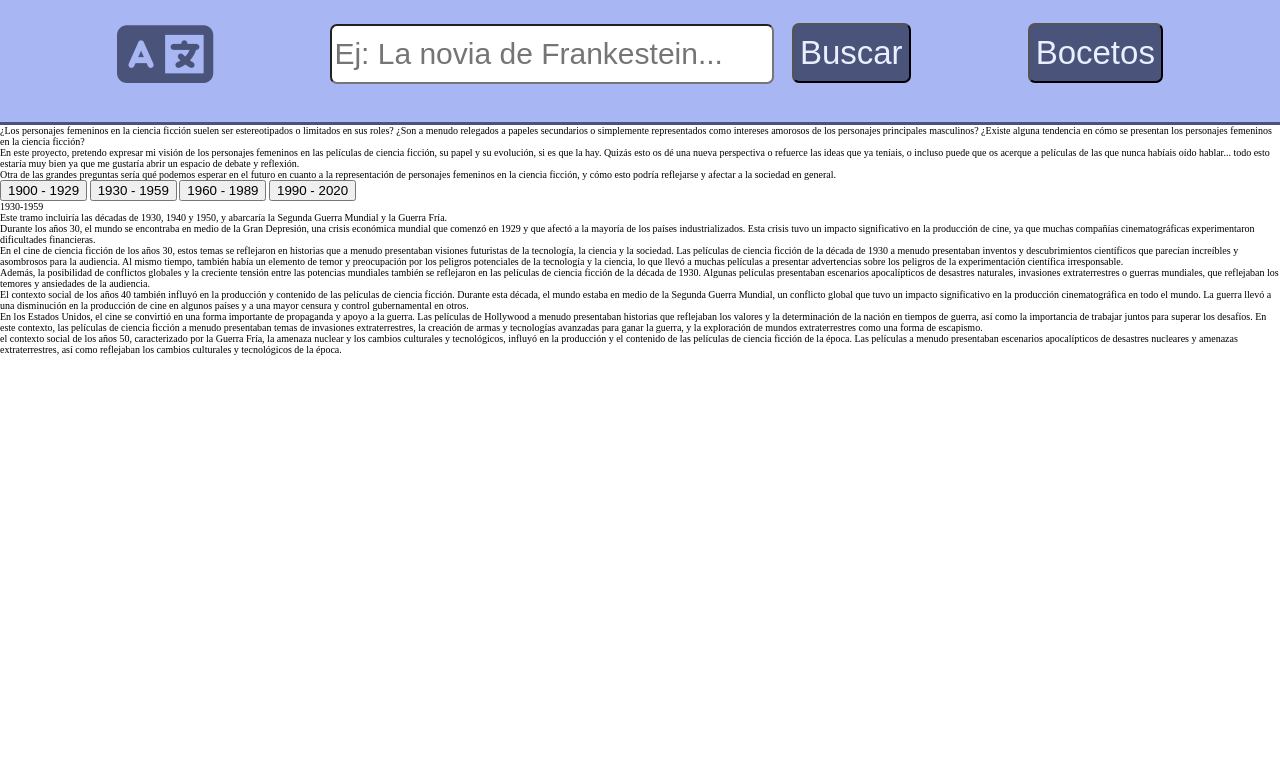
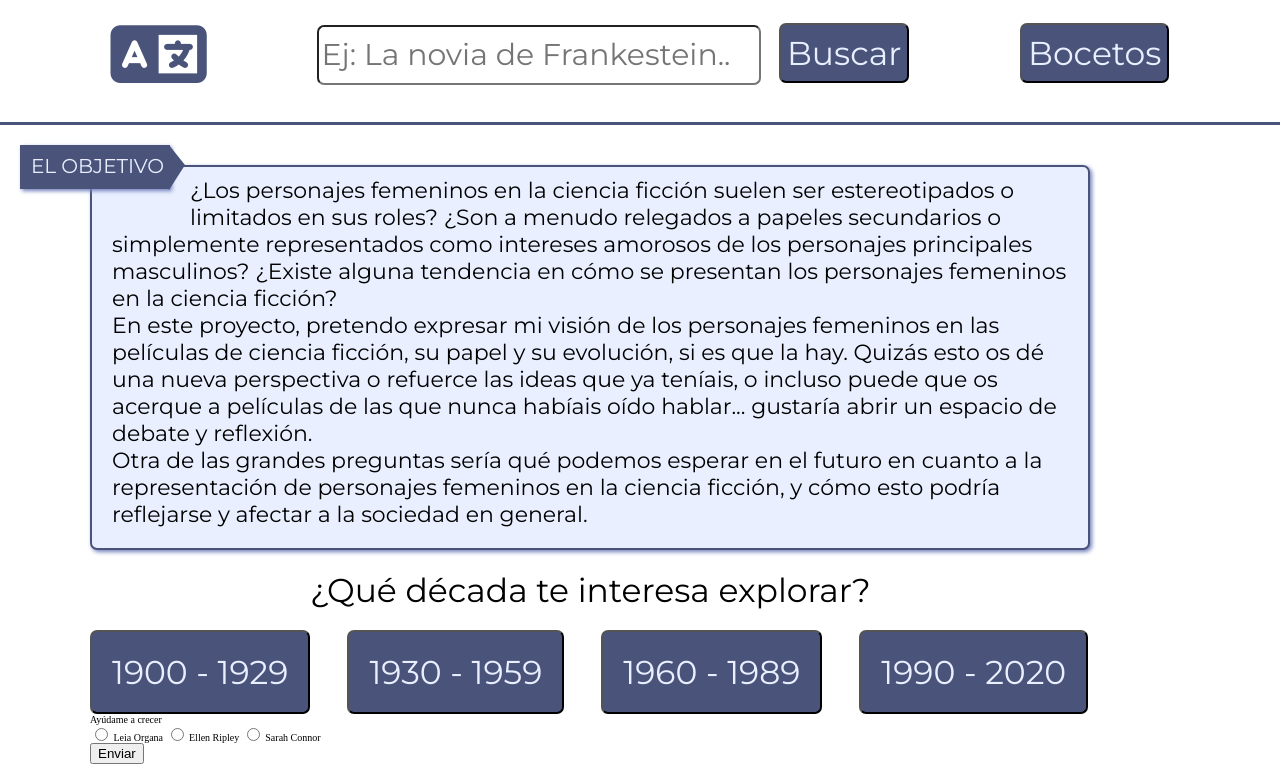
Before and after one commit to lauramorenochico/The-Lady-Project, a website: page src/html/index.html in a window 1280 px wide. Shown: the part 181-945 px from the top of the page. Before the commit the page ends 800 px from the top, so only its background shows below. Drawn offline with nearby package versions, Linux system fonts and the light colour scheme; files that its build step writes are made by us from their sources.

Commit message:
add section2

```diff
--- a/src/html/index.html
+++ b/src/html/index.html
@@ -8,7 +8,8 @@
     <link rel="stylesheet" href="https://cdnjs.cloudflare.com/ajax/libs/font-awesome/6.2.1/css/all.min.css" integrity="sha512-MV7K8+y+gLIBoVD59lQIYicR65iaqukzvf/nwasF0nqhPay5w/9lJmVM2hMDcnK1OnMGCdVK+iQrJ7lzPJQd1w==" crossorigin="anonymous" referrerpolicy="no-referrer" />
     <link rel="icon" href="./assets/images/favicon.png" />
     <link rel="preconnect" href="https://fonts.googleapis.com">
-
+    <link rel="preconnect" href="https://fonts.gstatic.com" crossorigin>
+    <link href="https://fonts.googleapis.com/css2?family=Montserrat:wght@400;700&display=swap" rel="stylesheet">
     <link rel="preconnect" href="https://fonts.googleapis.com">
     <link rel="preconnect" href="https://fonts.gstatic.com" crossorigin>
     <link href="https://fonts.googleapis.com/css2?family=Mr+Dafoe&display=swap" rel="stylesheet">
@@ -21,6 +22,5 @@
       <include src="./partials/footer.html"></include>
 
     </div>
-    <script src="./assets/js/main.js"></script>
   </body>
 </html>
--- a/src/html/partials/main.html
+++ b/src/html/partials/main.html
@@ -1,77 +1,50 @@
-<main>
-    <p>
-        ¿Los personajes femeninos en la ciencia ficción suelen ser estereotipados o limitados en sus roles? ¿Son a
-        menudo
-        relegados a papeles secundarios o simplemente representados como intereses amorosos de los personajes
-        principales
-        masculinos? ¿Existe alguna tendencia en cómo se presentan los personajes femeninos en la ciencia ficción?
-    </p>
-    <p>
-        En este proyecto, pretendo expresar mi visión de los personajes femeninos en las películas de ciencia ficción,
-        su papel
-        y su evolución, si es que la hay. Quizás esto os dé una nueva perspectiva o refuerce las ideas que ya teníais, o
-        incluso
-        puede que os acerque a películas de las que nunca habíais oído hablar... todo esto estaría muy bien ya que me
-        gustaría
-        abrir un espacio de debate y reflexión.
-    </p>
-    <p>
-        Otra de las grandes preguntas sería qué podemos esperar en el futuro en cuanto a la representación de personajes
-        femeninos en la ciencia ficción, y cómo esto podría reflejarse y afectar a la sociedad en general.
-    </p>
 
-    <div class="grid-container">
-        <a href="#seccion1"><button>1900 - 1929</button></a>
-        <a href="#section2"><button>1930 - 1959</button></a>
-        <a href="#seccion3"><button>1960 - 1989</button></a>
-        <a href="#seccion4"><button>1990 - 2020</button></a>
+<div class="arrowRight"> EL OBJETIVO</div>
+<main class="main">
+
+    <p class="main__paragraph">¿Los personajes femeninos en la ciencia ficción suelen ser estereotipados o limitados en sus roles? ¿Son a menudo relegados a papeles secundarios o simplemente representados como intereses amorosos de los personajes principales masculinos? ¿Existe alguna tendencia en cómo se presentan los personajes femeninos en la ciencia ficción?</br>
+    En este proyecto, pretendo expresar mi visión de los personajes femeninos en las películas de ciencia ficción, su papel y su evolución, si es que la hay. Quizás esto os dé una nueva perspectiva o refuerce las ideas que ya teníais, o  incluso puede que os acerque a películas de las que nunca habíais oído hablar... gustaría abrir un espacio de debate y reflexión. </br>
+    Otra de las grandes preguntas sería qué podemos esperar en el futuro en cuanto a la representación de personajes femeninos en la ciencia ficción, y cómo esto podría reflejarse y afectar a la sociedad en general. </p>
+
+    <h2 class="main__title">¿Qué década te interesa explorar?</h2>
+    <div class="main__grid">
+        <a href="#seccion1" target="_blank"><button class="main__grid--btn">1900 - 1929</button></a>
+        <a href="../section2.html" target="_blank"><button class="main__grid--btn">1930 - 1959</button></a>
+        <a href="#seccion3" target="_blank"><button class="main__grid--btn">1960 - 1989</button></a>
+        <a href="#seccion4" target="_blank"><button class="main__grid--btn">1990 - 2020</button></a>
     </div>
 
-    <div id="section2">
-        <h2>1930-1959</h2>
-        <p>Este tramo incluiría las décadas de 1930, 1940 y 1950, y abarcaría la Segunda Guerra Mundial y la Guerra
-            Fría.
-        </p>
-        <p>Durante los años 30, el mundo se encontraba en medio de la Gran Depresión, una crisis económica mundial que
-            comenzó en 1929 y que afectó a la mayoría de los países industrializados. Esta crisis tuvo un impacto
-            significativo en la producción de cine, ya que muchas compañías cinematográficas experimentaron dificultades
-            financieras.</p>
-        <p>En el cine de ciencia ficción de los años 30, estos temas se reflejaron en historias que a menudo presentaban
-            visiones futuristas de la tecnología, la ciencia y la sociedad. Las películas de ciencia ficción de la
-            década de
-            1930 a menudo presentaban inventos y descubrimientos científicos que parecían increíbles y asombrosos para
-            la
-            audiencia. Al mismo
-            tiempo, también había un elemento de temor y preocupación por los peligros potenciales de la tecnología y la
-            ciencia, lo que llevó a muchas películas a presentar advertencias sobre los peligros de la experimentación
-            científica irresponsable.</p>
-        <p>Además, la posibilidad de conflictos globales y la creciente tensión entre las potencias mundiales también se
-            reflejaron en las películas de ciencia ficción de la década de 1930. Algunas películas presentaban
-            escenarios
-            apocalípticos de desastres naturales, invasiones extraterrestres o guerras mundiales, que reflejaban los
-            temores
-            y ansiedades de la
-            audiencia.</p>
-        <p>El contexto social de los años 40 también influyó en la producción y contenido de las películas de ciencia
-            ficción.
-            Durante esta década, el mundo estaba en medio de la Segunda Guerra Mundial, un conflicto global que tuvo un
-            impacto significativo en la producción cinematográfica en todo el mundo. La guerra llevó a una disminución
-            en la
-            producción de cine en algunos países y a una mayor censura y control gubernamental en otros.</p>
-        <p>En los Estados Unidos, el cine se convirtió en una forma importante de propaganda y apoyo a la guerra. Las
-            películas de Hollywood a menudo presentaban historias que reflejaban los valores y la determinación de la
-            nación
-            en tiempos de guerra, así como la importancia de trabajar juntos para superar los desafíos. En este
-            contexto,
-            las películas de ciencia
-            ficción a menudo presentaban temas de invasiones extraterrestres, la creación de armas y tecnologías
-            avanzadas
-            para ganar la guerra, y la exploración de mundos extraterrestres como una forma de escapismo.</p>
-        <p>el contexto social de los años 50, caracterizado por la Guerra Fría, la amenaza nuclear y los cambios
-            culturales
-            y tecnológicos, influyó en la producción y el contenido de las películas de ciencia ficción de la época. Las
-            películas a menudo presentaban escenarios apocalípticos de desastres nucleares y amenazas extraterrestres,
-            así
-            como reflejaban los
-            cambios culturales y tecnológicos de la época.</p>
-</div>
+    <div class="main__encuesta">
+        <h2> Ayúdame a crecer </h2>
+        <form method="POST" action="#">
+            <div class="">
+            <label>
+            <input type="radio" name="opcion" value="opcion1">
+            Leia Organa
+            </label>
+            <label>
+            <input type="radio" name="opcion" value="opcion2">
+            Ellen Ripley
+            </label>
+            <label>
+            <input type="radio" name="opcion" value="opcion3">
+            Sarah Connor
+            </label>
+            </div>
+
+            <input class="main__encuesta--btn" type="submit" value="Enviar">
+            </form>
+
+    </div>
+
+
+    <!---<section id="section2">
+        <h2 class="main__sec2">1930-1959</h2>
+        <p class="main__sec2--paragraph">Este tramo incluiría las décadas de 1930, 1940 y 1950, y abarcaría la Segunda Guerra Mundial y la Guerra Fría. </br>
+        Durante los años 30, el mundo se encontraba en medio de la Gran Depresión, una crisis económica mundial que comenzó en 1929 y que afectó a la mayoría de los países industrializados. Esta crisis tuvo un impacto significativo en la producción de cine, ya que muchas compañías cinematográficas experimentaron dificultades           financieras.</br>
+       En el cine de ciencia ficción de los años 30, estos temas se reflejaron en historias que a menudo presentaban visiones futuristas de la tecnología, la ciencia y la sociedad.  Al mismo tiempo, también había un elemento de temor  por los peligros potenciales de esa tecnología, lo que llevó a muchas películas a presentar advertencias sobre la experimentación científica irresponsable.</br>
+        El contexto social de los años 40 también influyó en la producción y contenido de las películas de ciencia ficción.
+        Durante esta década, el mundo estaba en medio de la Segunda Guerra Mundial, un conflicto global que tuvo un impacto significativo en la producción cinematográfica en todo el mundo. La guerra llevó a una disminución en la producción de cine en algunos países y a una mayor censura y control gubernamental en otros.</br>
+        En los Estados Unidos, el cine se convirtió en una forma importante de propaganda y apoyo a la guerra. Las películas de Hollywood a menudo presentaban historias que reflejaban los valores y la determinación de la nación en tiempos de guerra, así como la importancia de trabajar juntos para superar los desafíos. En este contexto, las películas de ciencia ficción a menudo presentaban temas de invasiones extraterrestres, la creación de armas y tecnologías avanzadas para ganar la guerra, y la exploración de otros mundos como una forma de escapismo.</br>
+        El contexto social de los años 50, caracterizado por la Guerra Fría, la amenaza nuclear y los cambios culturales y tecnológicos, influyó en la producción y el contenido de las películas de ciencia ficción de la época. Algunas películas presentaban escenarios apocalípticos que reflejaban los temores y ansiedades de la audiencia.</p>
+    </section>--->
--- /dev/null
+++ b/src/scss/layout/_body.scss
@@ -0,0 +1,89 @@
+.main {
+  margin-top: 40px;
+  margin-left:90px;
+
+
+  &__paragraph {
+    border: solid 2px #4a547b;
+    padding: 20px;
+    font-family: "Montserrat", sans-serif;
+    font-size: 22px;
+    padding-top: 10px;
+    border-radius: 7px;
+    width: 1000px;
+    /* Ancho máximo del contenedor */
+    overflow-wrap: break-word;
+    /* Rompe las palabras cuando el texto llega al ancho máximo */
+    box-shadow: 2px 2px 4px rgb(114, 129, 188);
+    background-color: #e9efff;
+
+  }
+
+  &__title {
+    font-family: "Montserrat", sans-serif;
+    font-size: 33px;
+    padding-top: 20px;
+    padding-left: 220px;
+  }
+  &__grid {
+    display: grid;
+    grid-template-columns: repeat(4, auto);
+    padding-top: 20px;
+    grid-gap: 37px;
+    justify-content: flex-start;
+    &--btn {
+      font-family: "Montserrat", sans-serif;
+      font-size: 33px;
+      background-color: #4a547b;
+      border-radius: 7px;
+      color: #e9efff;
+      padding: 20px;
+    }
+  }
+
+}
+
+
+.arrowRight {
+  position: relative;
+  margin: 20px;
+  width: 150px;
+  height: 44px;
+  background: #4a547b;
+  border: solid 1px #4a547b;
+  float: left;
+  color: #e9efff;
+  display: flex;
+  justify-content: space-evenly;
+  font-family: "Montserrat", sans-serif;
+  font-size: 20px;
+  padding-top: 8px;
+  padding-left:5px;
+    box-shadow: 2px 2px 4px rgb(114, 129, 188);
+}
+
+.arrowRight:before,
+.arrowRight:after {
+  border-bottom: 25px solid transparent;
+  border-top: 20px solid transparent;
+  top: -1px;
+  content: " ";
+  position: absolute;
+  display: block;
+  width: 0;
+  height: 0;
+
+}
+
+.arrowRight:after {
+  border-left: 16px solid #4a547b;
+  right: -15px;
+  z-index: 2;
+}
+
+.arrowRight:before {
+  border-left: 16px solid #4a547b;
+  right: -16px;
+  z-index: 1;
+
+}
--- a/src/scss/layout/_header.scss
+++ b/src/scss/layout/_header.scss
@@ -1,8 +1,8 @@
 .header{
-background-color: #A8B6F4;
+/*background-color: #A8B6F4;*/
 border-bottom: solid 3px #4a547b;
-//background-image: url('../../images/6354.jpg');
-//background-size: cover;
+
+
 
 &__title{
     font-size: 99px;
@@ -34,6 +34,7 @@ border-bottom: solid 3px #4a547b;
     height: 60px;
     border-radius: 7px;
     margin-right:15px;
+    font-family: 'Montserrat', sans-serif;
 
     }
 &--btn {
@@ -42,6 +43,8 @@ border-bottom: solid 3px #4a547b;
     background-color: #4a547b;
     border-radius: 7px;
     color: #E9EFFF;
+    font-family: 'Montserrat',
+            sans-serif;
     }
         &--btn:hover {
         background-color:#E9EFFF;
@@ -58,6 +61,8 @@ border-bottom: solid 3px #4a547b;
     background-color: #4a547b;
     border-radius: 7px;
     color: #E9EFFF;
+    font-family: 'Montserrat',
+            sans-serif;
     }
         &--value:hover {
         background-color: #E9EFFF;
--- a/src/scss/main.scss
+++ b/src/scss/main.scss
@@ -2,7 +2,7 @@
 @import 'core/reset';
 @import 'components/code';
 @import 'components/links';
-@import 'layout/page';
+@import 'layout/body';
 @import 'layout/header';
 @import 'layout/footer';
 @import 'pages/index';
```
Also changed, not shown: src/html/section2.html (added, +46 -0 lines), src/scss/section2.scss (added, +10 -0 lines), src/images/26105.jpg (deleted), src/images/7088.jpg (deleted), src/images/film.png (deleted), src/images/kisspng.jpg (added), src/images/retro.png (deleted), src/images/ribbon.png (deleted), src/images/verfilm.jpg (deleted), src/scss/layout/_page.scss (deleted).
